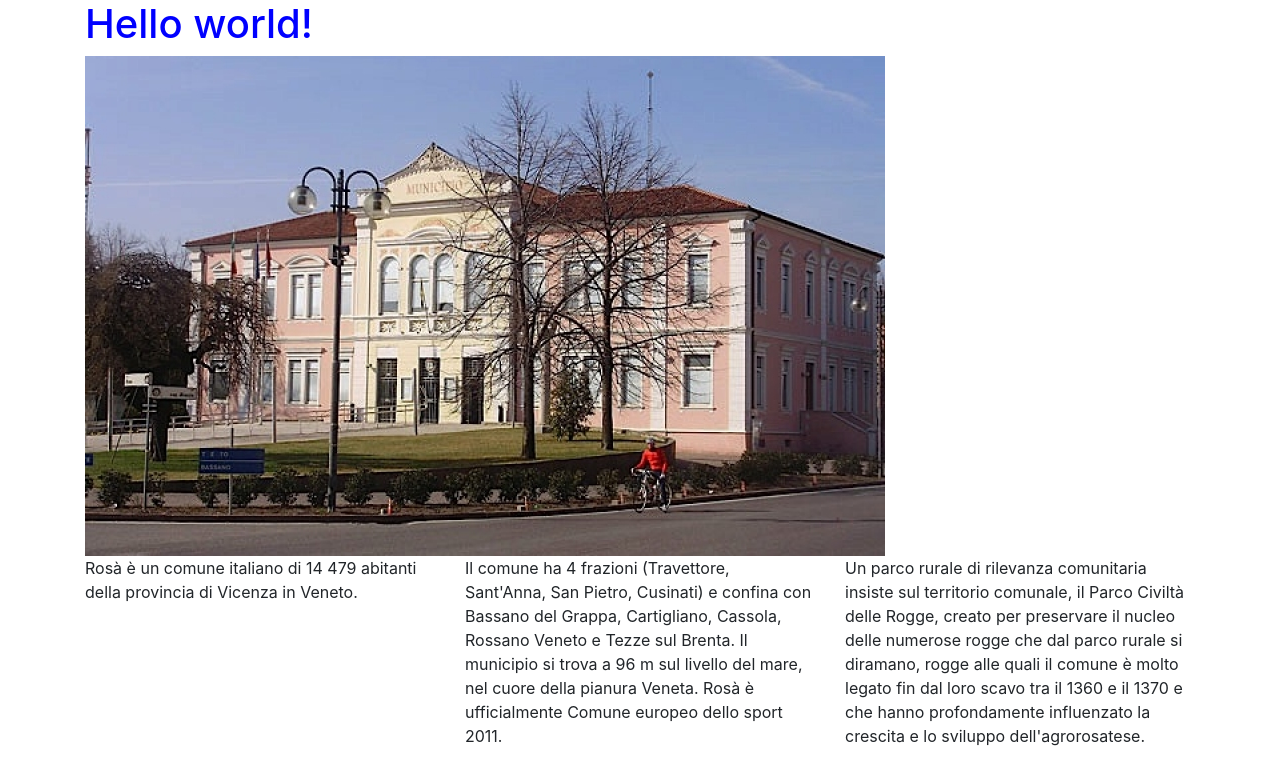
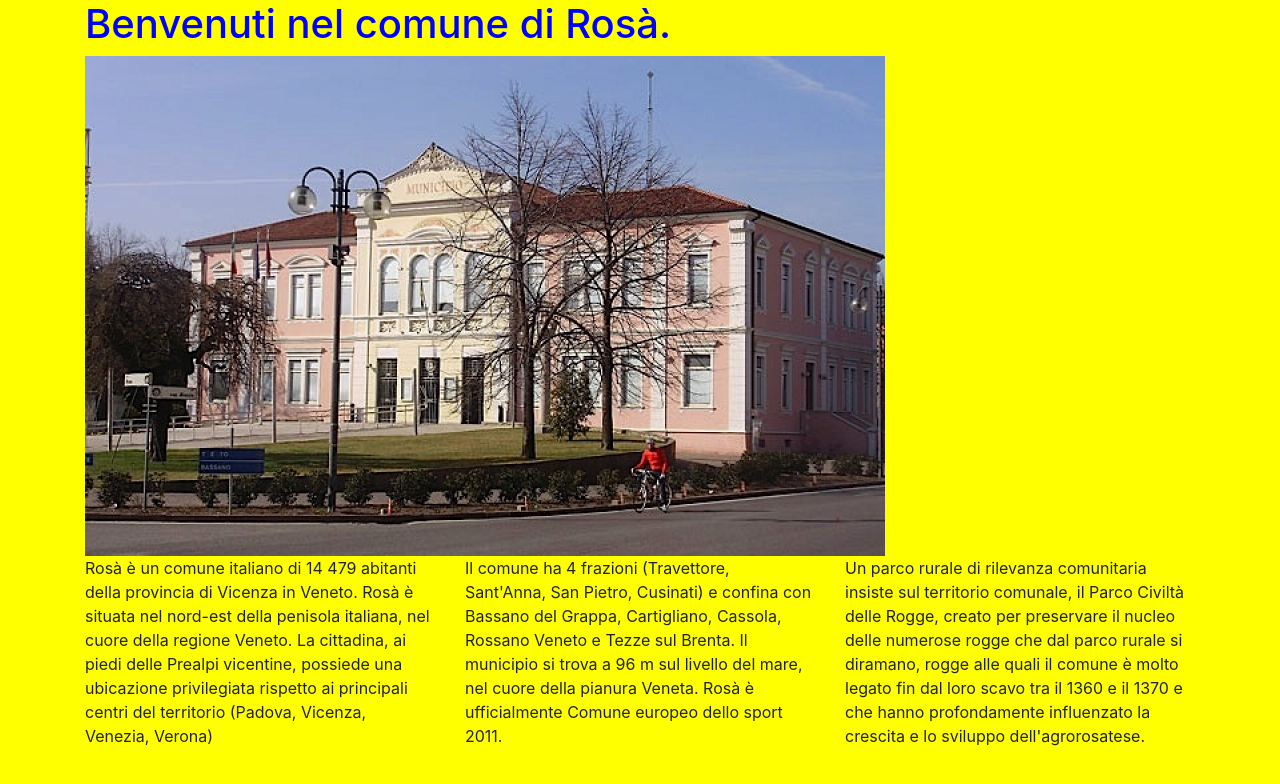
Before and after one commit to zanettiluca/starter-template, a plain HTML site: page index.html in a window 1280 px wide. Drawn offline with Linux system fonts and the light colour scheme.

Commit message:
migliorato

```diff
--- a/index.html
+++ b/index.html
@@ -9,19 +9,21 @@
     <link rel="stylesheet" href="css/bootstrap.min.css">
     <title>Benvenuti!</title>
   </head>
-  <body>
+  <body style="background-color:yellow"
 
 
     <div class="container">
       <div class="row">
         <div class="col-12">
-           <h1 style="color:blue;">Hello world!</h1>
-          <img class="img-fluid" src="images/Comune di Rosà.jpg" alt="">
+           <h1 style="color:blue;">Benvenuti nel comune di Rosà.</h1>
+          <img class="img-fluid" src="images/Comune di Rosà.jpg" alt="Rosà">
         </div>
       </div>
       <div class="row">
         <div class="col-sm">
           Rosà  è un comune italiano di 14 479 abitanti  della provincia di Vicenza in Veneto.
+          Rosà è situata nel nord-est della penisola italiana, nel cuore della regione Veneto.
+          La cittadina, ai piedi delle Prealpi vicentine, possiede una ubicazione privilegiata rispetto ai principali centri del territorio (Padova, Vicenza, Venezia, Verona)
         </div>
         <div class="col-sm">
           Il comune ha 4 frazioni (Travettore, Sant'Anna, San Pietro, Cusinati) e confina con Bassano del Grappa, Cartigliano, Cassola, Rossano Veneto e Tezze sul Brenta.  Il municipio si trova a 96 m sul livello del mare, nel cuore della pianura Veneta.  Rosà è ufficialmente Comune europeo dello sport 2011.
```
